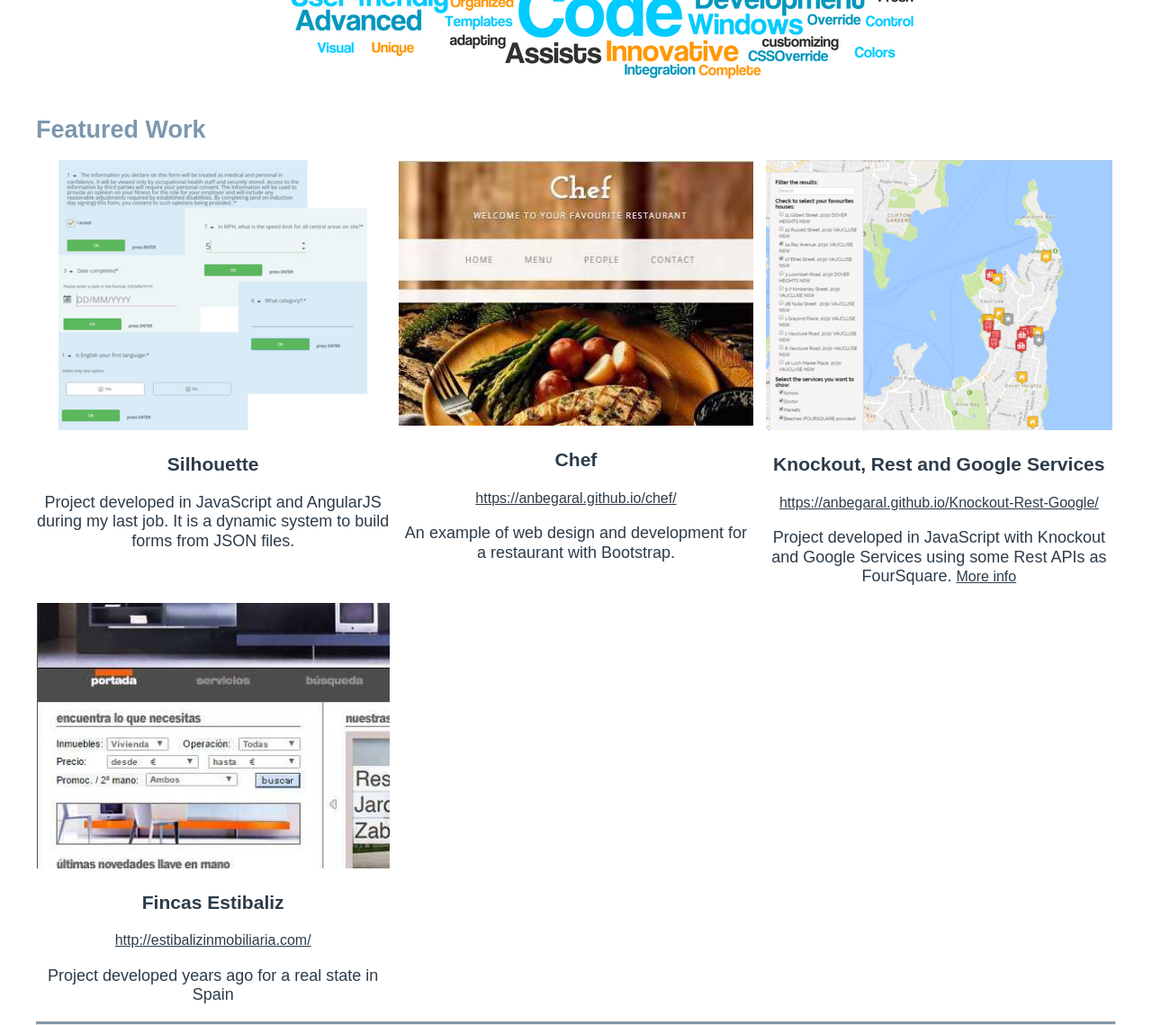
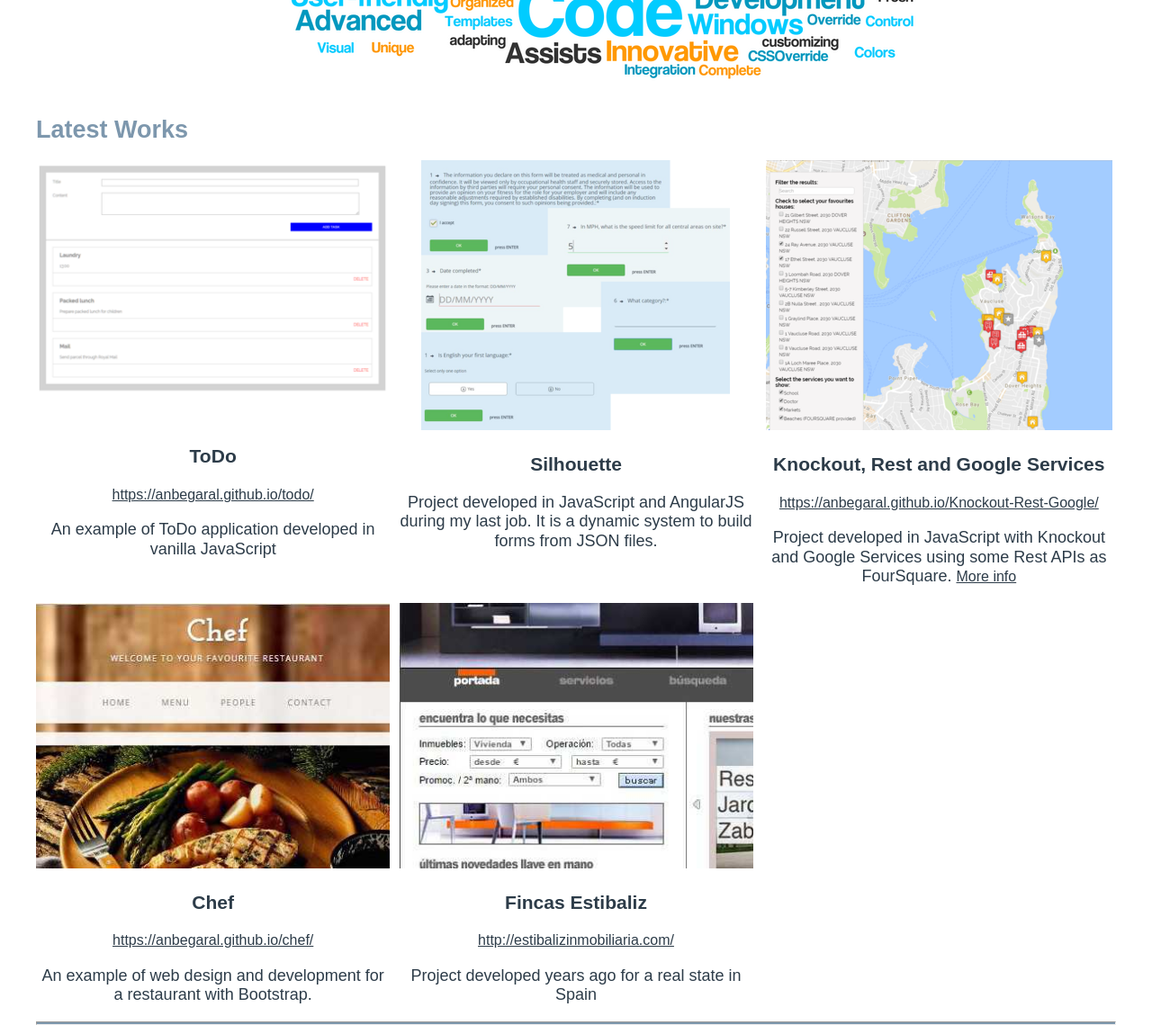
Before and after one commit to anbegaral/portfolio, a website: page index.html in a window 1280 px wide. Shown: the part 420-1559 px from the top of the page at 90% size. Drawn offline with Linux system fonts and the light colour scheme; a web font is replaced by a local one.

Commit message:
Adding ToDo

```diff
--- a/index.html
+++ b/index.html
@@ -36,19 +36,19 @@
     </div>
     <section class="works">
         <div class="row">
-            <h2>Featured Work</h2>
+            <h2>Latest Works</h2>
         </div>
         <div class="row">
+          <article class="col-33">
+              <img src="images/todo-400x300_small.PNG" alt="ToDo application">
+              <h3>ToDo</h3>
+              <p><a href="https://anbegaral.github.io/todo/" target="_blank">https://anbegaral.github.io/todo/</a></p>
+              <p>An example of ToDo application developed in vanilla JavaScript</p>
+          </article>
           <article class="col-33">
               <img src="images/composition-400x300_small.png" alt="Silhouette">
               <h3>Silhouette</h3>
               <p>Project developed in JavaScript and AngularJS during my last job. It is a dynamic system to build forms from JSON files.</p>
-            </article>
-            <article class="col-33">
-                <img src="images/chef-400x300_small.jpg" alt="Web for a restaurant called Chef">
-                <h3>Chef</h3>
-                <p><a href="https://anbegaral.github.io/chef/" target="_blank">https://anbegaral.github.io/chef/</a></p>
-                <p>An example of web design and development for a restaurant with Bootstrap.</p>
           </article>
           <article class="col-33">
               <img src="images/project5-400x300_small.PNG" alt="Project in Knockout with Google Services">
@@ -58,6 +58,12 @@
           </article>
         </div>
         <div class="row">
+            <article class="col-33">
+                <img src="images/chef-400x300_small.jpg" alt="Web for a restaurant called Chef">
+                <h3>Chef</h3>
+                <p><a href="https://anbegaral.github.io/chef/" target="_blank">https://anbegaral.github.io/chef/</a></p>
+                <p>An example of web design and development for a restaurant with Bootstrap.</p>
+            </article>
             <article class="col-33">
                 <img src="images/fincas-400x300_small.jpg" alt="Web for a real state in Spain">
                 <h3>Fincas Estibaliz</h3>
```
Also changed, not shown: images/todo-400x300_small.PNG (added), images/todo-760_medium.PNG (added), images_src/todo.PNG (added), 1 other file. Lines whose indentation alone changed are shown as unchanged.
